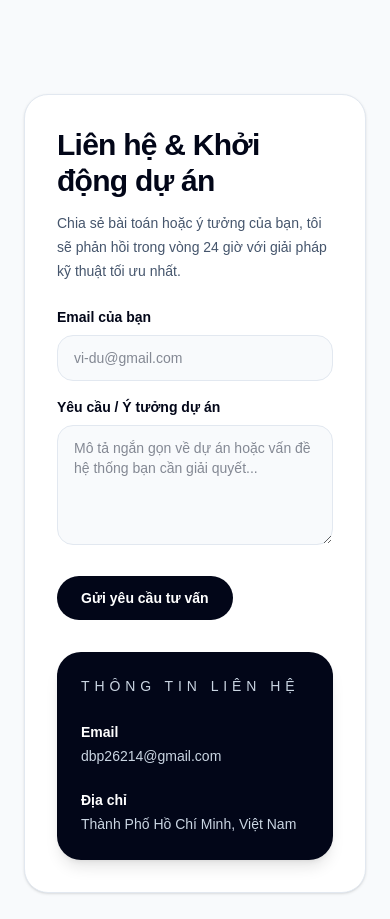
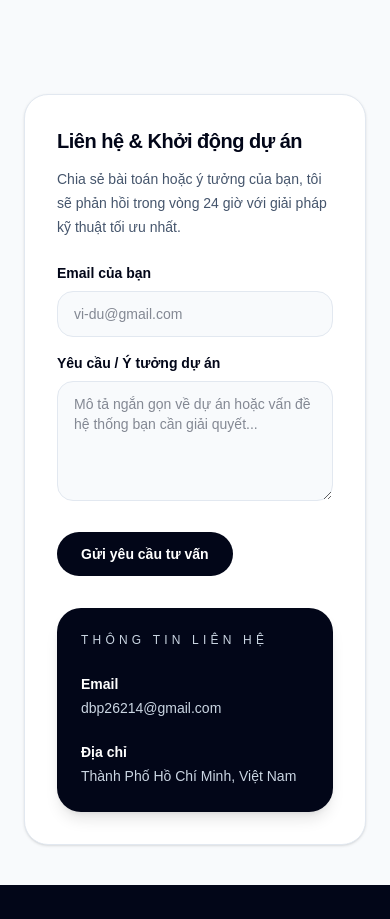
Before and after one commit to DBPCod/Portfolio, a Next.js app in the folder portfolio/: page /dashboard in a window 390 px wide. Shown: the part 3900-4819 px from the top of the page. Built offline with nearby package versions, Linux system fonts and the light colour scheme.

Commit message:
fix: sửa lại font size

```diff
--- a/portfolio/app/dashboard/_components/Contact.tsx
+++ b/portfolio/app/dashboard/_components/Contact.tsx
@@ -4,7 +4,7 @@ export default function Contact() {
       <div className="flex flex-col gap-8 lg:flex-row lg:items-start">
         <div className="flex flex-col flex-1 gap-6">
           <div>
-            <h3 className="text-3xl font-semibold tracking-tight text-slate-950">Liên hệ & Khởi động dự án</h3>
+            <h3 className="text-xl md:text-3xl font-semibold tracking-tight text-slate-950">Liên hệ & Khởi động dự án</h3>
             <p className="mt-3 max-w-2xl text-sm leading-6 text-slate-600">
               Chia sẻ bài toán hoặc ý tưởng của bạn, tôi sẽ phản hồi trong vòng 24 giờ với giải pháp kỹ thuật tối ưu nhất.
             </p>
@@ -37,7 +37,7 @@ export default function Contact() {
         </div>
 
         <div className="w-full rounded-3xl bg-slate-950 p-6 text-white shadow-lg lg:w-[320px]">
-          <p className="text-sm uppercase tracking-[0.35em] text-slate-300">Thông tin liên hệ</p>
+          <p className=" text-xs md:text-sm uppercase tracking-[0.35em] text-slate-300">Thông tin liên hệ</p>
           <div className="mt-6 space-y-5 text-sm leading-6">
             <div>
               <p className="font-semibold text-white">Email</p>
```
